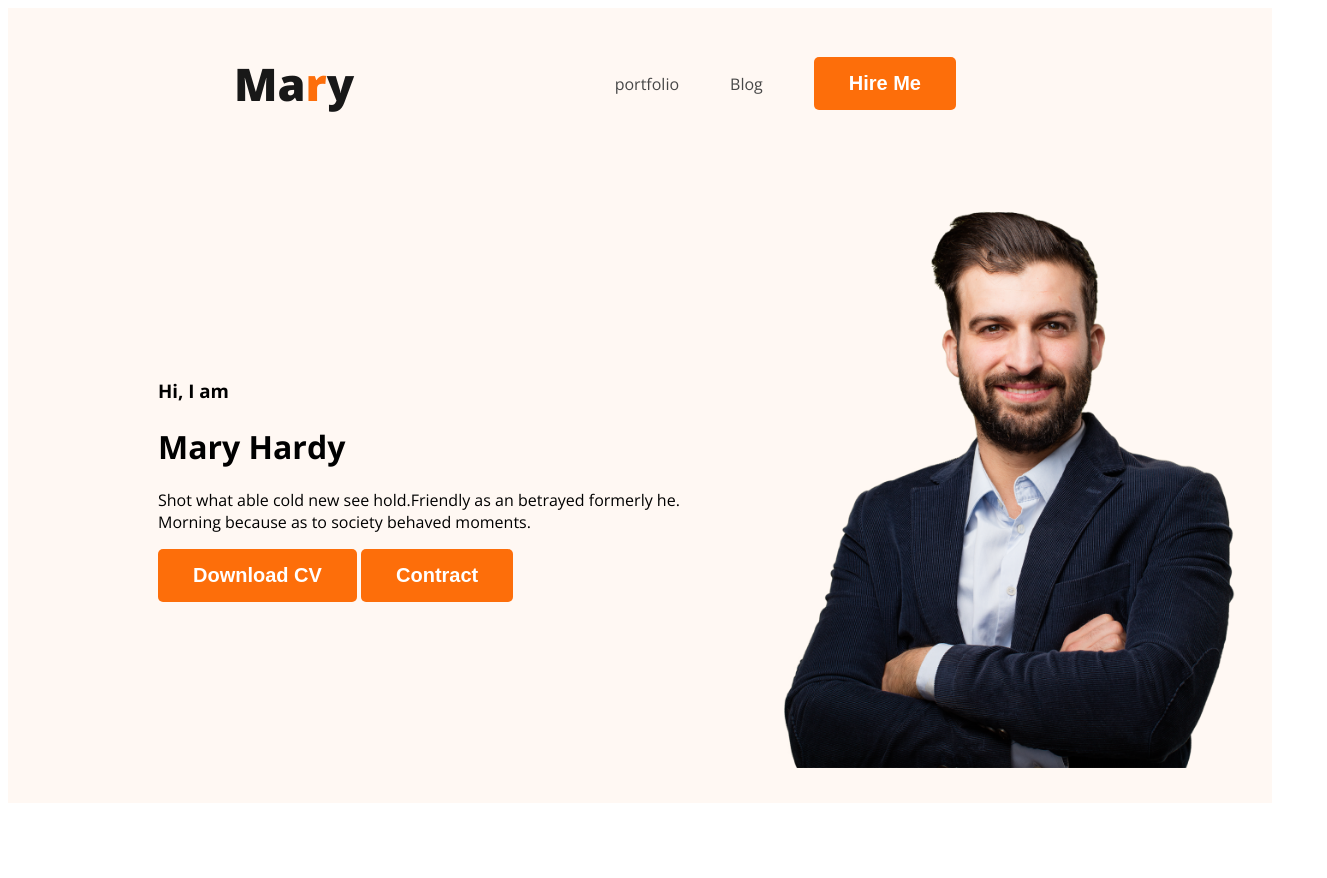
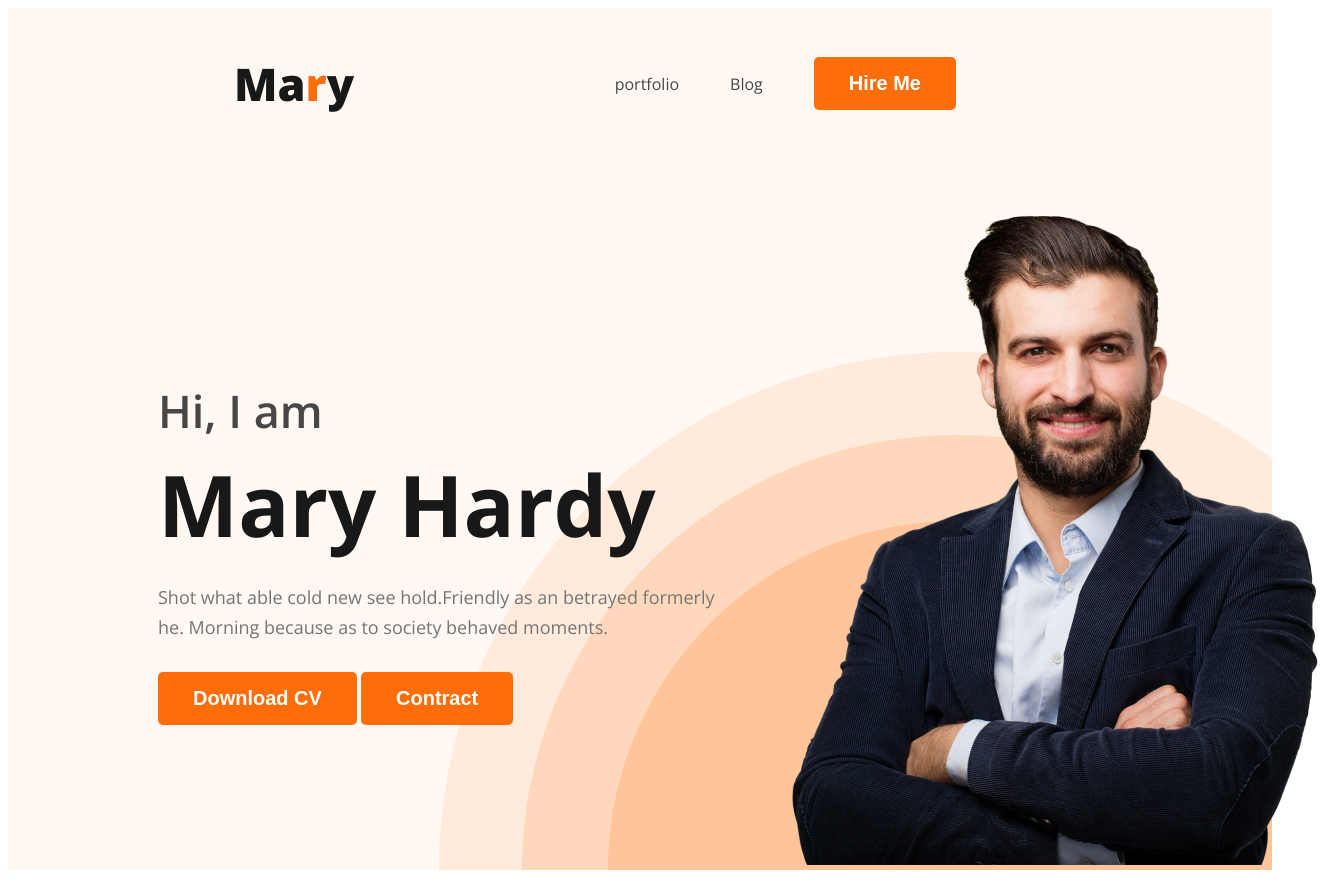
Before and after one commit to tamimkhan887/Mery_harddy_portfolio, a plain HTML site: page index.html in a window 1280 px wide. Shown: the whole page, 1327 px wide, since content can reach past the window. Before the commit the page ends 811 px from the top, so only its background shows below. Drawn offline with nearby package versions, Linux system fonts and the light colour scheme.

Commit message:
header File Complete

```diff
--- a/CSS/style.css
+++ b/CSS/style.css
@@ -50,14 +50,49 @@ nav a {
 /* header related style */
 header {
     background-color: #FFF8F3;
+    background-image: url(/images/header_bg.png);
+    background-repeat: no-repeat;
+    background-position: bottom right;
 }
 
 .banner {
-    padding: 30px 30px 30px 150px;
+    padding: 30px 30px 0px 150px;
+    justify-content: space-between;
     display: flex;
     align-items: center;
 }
 
 .profile {
-    width: 500px;
+    width: 584px;
+    height: 676px;
+    flex-shrink: 0;
 }
+
+.intro {
+    color: var(--Dark-02, #474747);
+    font-size: 45px;
+    font-weight: 600;
+    margin-bottom: 0px;
+}
+
+#name {
+    margin-top: 5px;
+    color: var(--Dark-01, #181818);
+    font-size: 85px;
+    font-weight: 700;
+    margin-bottom: 20px;
+}
+
+#dp {
+    margin-top: 0px;
+    color: var(--Dark-03, #757575);
+    font-size: 18px;
+    font-weight: 400;
+    line-height: 30px;
+    width: 585px;
+    margin-bottom: 30px;
+}
+
+.but_fix{
+    margin-top: 0;
+}
--- a/index.html
+++ b/index.html
@@ -10,6 +10,7 @@
     <link href="https://fonts.googleapis.com/css2?family=Open+Sans:ital@0;1&display=swap" rel="stylesheet">
     <link href="https://fonts.googleapis.com/css2?family=Open+Sans:ital,wght@0,700;1,700&display=swap" rel="stylesheet">
     <link href="https://fonts.googleapis.com/css2?family=Open+Sans:ital,wght@0,800;1,800&display=swap" rel="stylesheet">
+    <link href="https://fonts.googleapis.com/css2?family=Open+Sans:ital,wght@0,600;1,600&display=swap" rel="stylesheet">
 
     <link rel="stylesheet" href="/CSS/style.css">
 
@@ -27,11 +28,11 @@
         </nav>
         <div class="banner">
             <div>
-                <h3>Hi, I  am</h3>
-                <h1>Mary Hardy</h1>
-                <p>Shot what able cold new see hold.Friendly as an betrayed formerly he. Morning because as to society behaved moments.</p>
-                <button class="primary_color">Download CV</button>
-                <button class="primary_color">Contract</button>
+                <h3 class="intro">Hi, I  am</h3>
+                <h1 id="name">Mary Hardy</h1>
+                <p id="dp">Shot what able cold new see hold.Friendly as an betrayed formerly he. Morning because as to society behaved moments.</p>
+                <button class="primary_color"     class="but_fix">Download CV</button>
+                <button class="primary_color" class="but_fix">Contract</button>
             </div>
             <div >
                 <img class="profile" src="/images/hardy.png" alt="">
```
